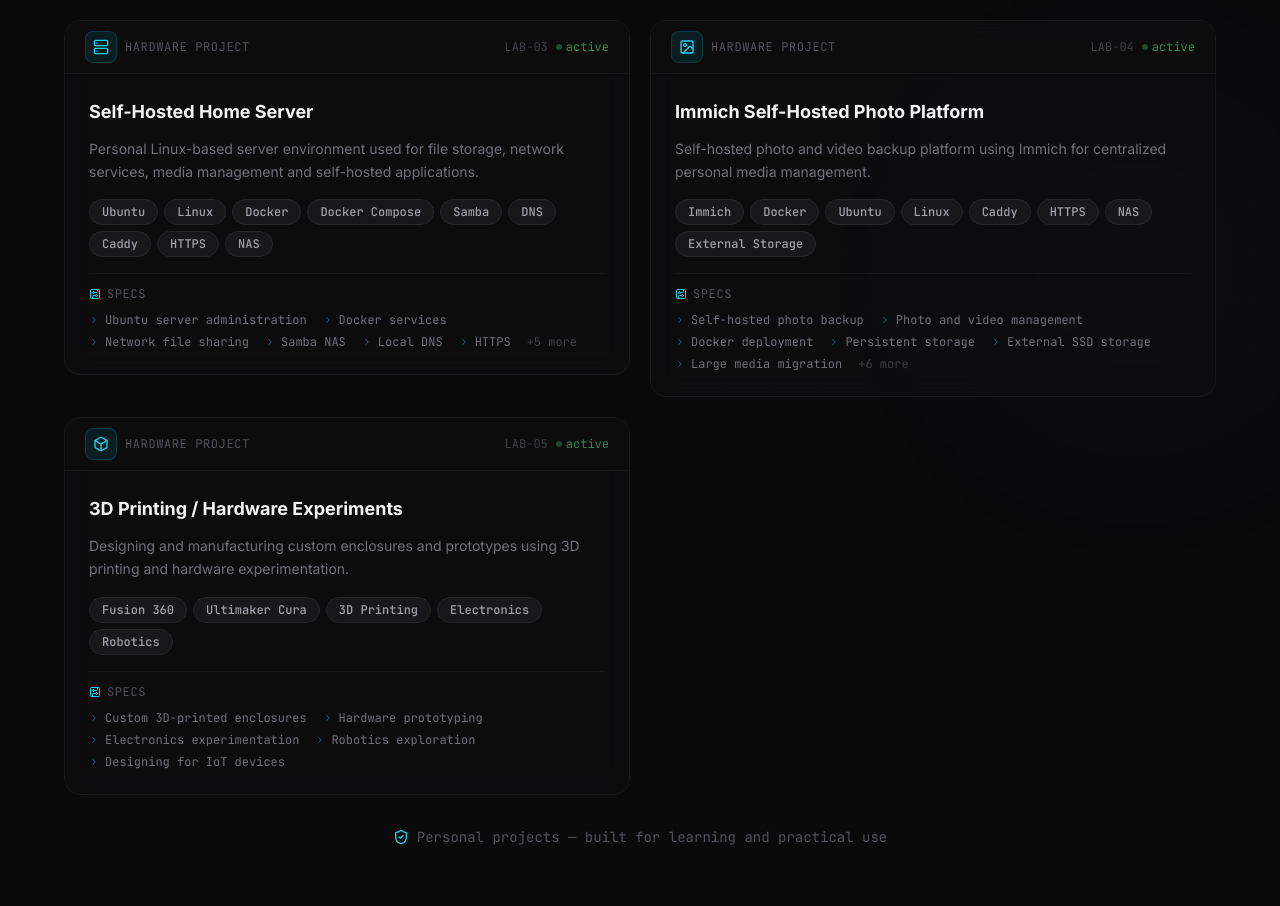
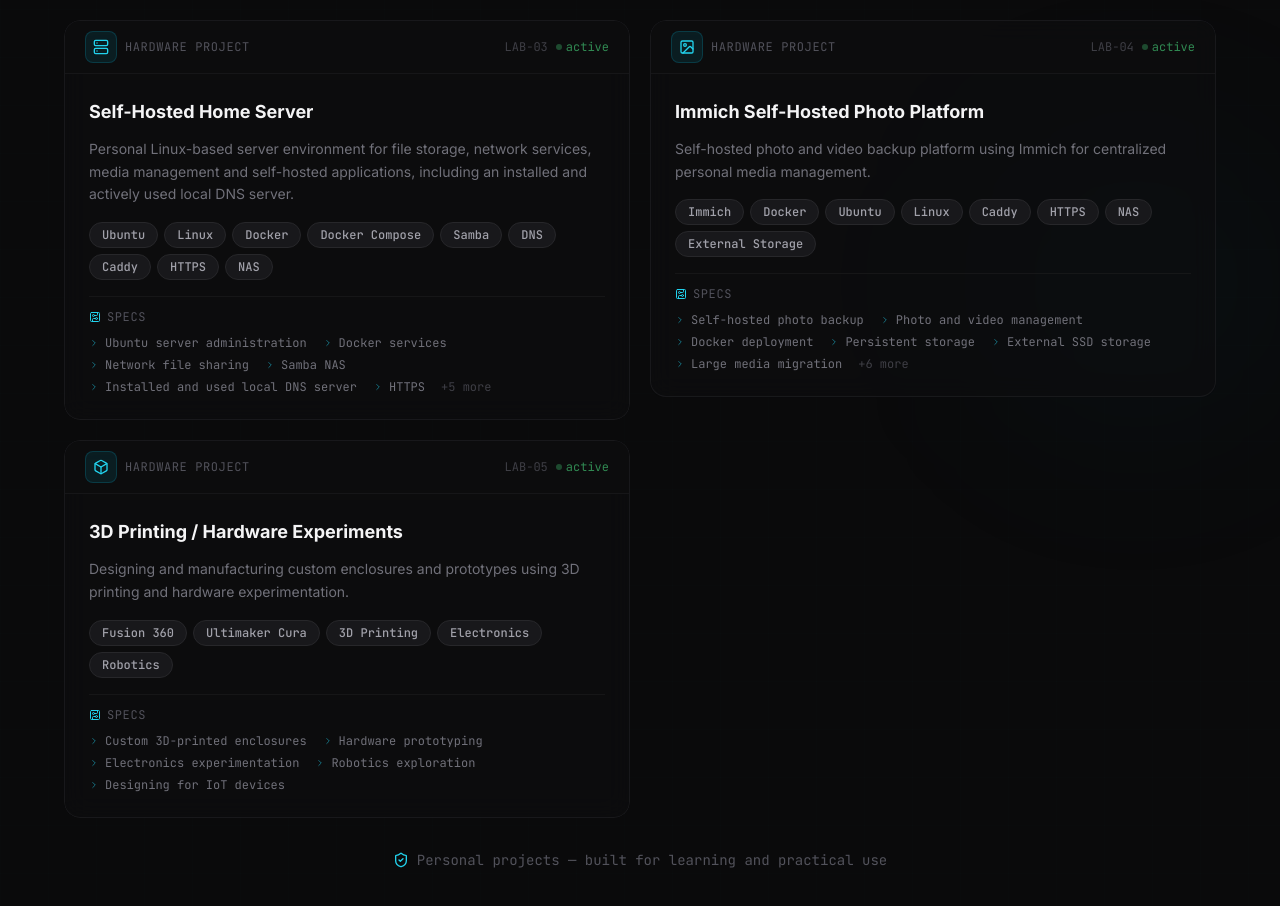
Before and after one commit to kamleshparmar160dev/kamlesh-portfolio, a React (Vite) app: page / in a window 1280 px wide. Shown: the part 5960-6866 px from the top of the page. Built offline with nearby package versions, Linux system fonts and the light colour scheme.

Commit message:
used dns server

```diff
--- a/src/content/portfolio.ts
+++ b/src/content/portfolio.ts
@@ -187,11 +187,11 @@ export const iotProjects = [
   {
     name: 'Self-Hosted Home Server',
     icon: 'Server',
-    description: 'Personal Linux-based server environment used for file storage, network services, media management and self-hosted applications.',
+    description: 'Personal Linux-based server environment for file storage, network services, media management and self-hosted applications, including an installed and actively used local DNS server.',
     technologies: ['Ubuntu', 'Linux', 'Docker', 'Docker Compose', 'Samba', 'DNS', 'Caddy', 'HTTPS', 'NAS'],
     features: [
       'Ubuntu server administration', 'Docker services', 'Network file sharing',
-      'Samba NAS', 'Local DNS', 'HTTPS', 'Reverse proxy', 'Remote access',
+      'Samba NAS', 'Installed and used local DNS server', 'HTTPS', 'Reverse proxy', 'Remote access',
       'Automatic service startup', 'Storage management', 'Self-hosted applications',
     ],
     diagram: null,
```
